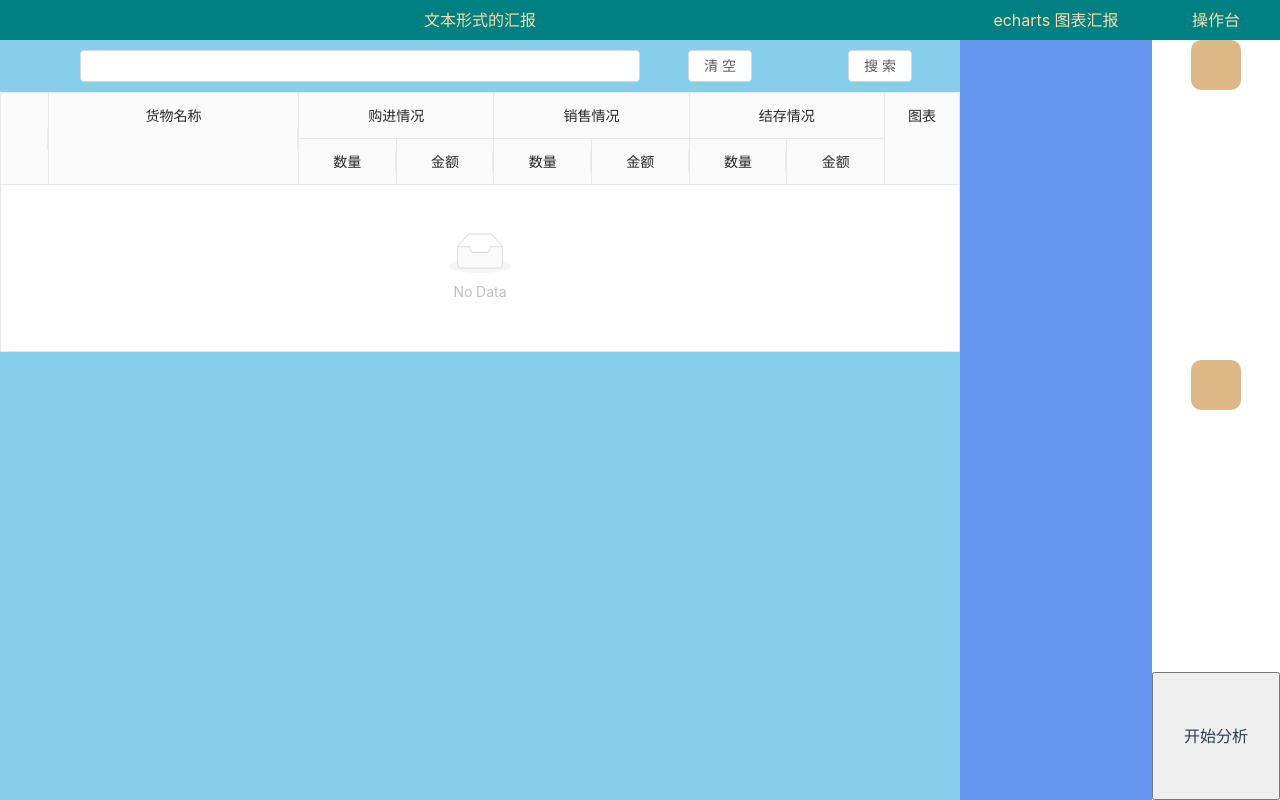
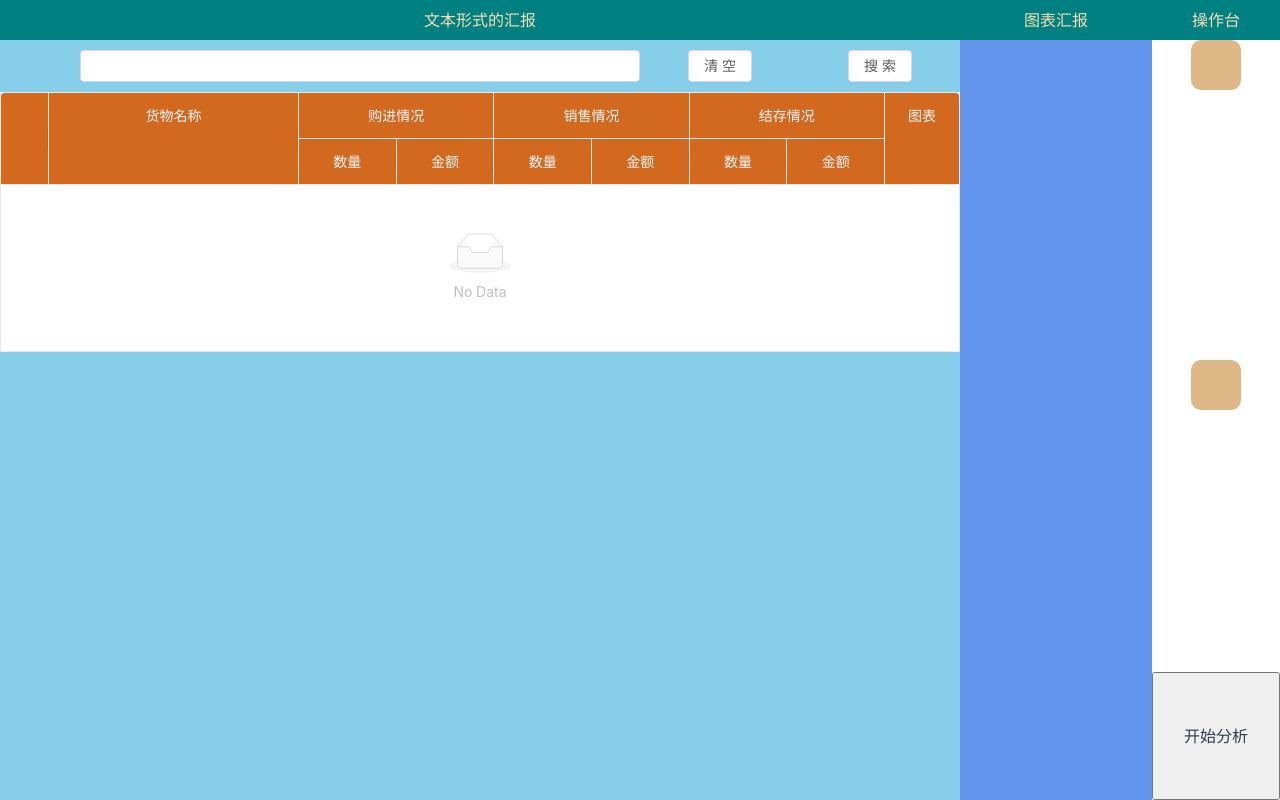
Before and after one commit to BodomLake/tax-check, a Vue app: page / in a window 1280 px wide. Built offline with nearby package versions, Linux system fonts and the light colour scheme.

Commit message:
样式改动

```diff
--- a/babel.config.js
+++ b/babel.config.js
@@ -1,6 +1,12 @@
 module.exports = {
   presets: [
     '@vue/cli-plugin-babel/preset',
+    [
+      '@vue/babel-preset-jsx',
+      {
+        'injectH': false
+      }
+    ]
   ],
   plugins: [
     [
--- a/package.json
+++ b/package.json
@@ -17,6 +17,8 @@
     "xlsx": "^0.17.4"
   },
   "devDependencies": {
+    "@vue/babel-helper-vue-jsx-merge-props": "^1.2.1",
+    "@vue/babel-preset-jsx": "^1.2.4",
     "@vue/cli-plugin-babel": "~4.5.0",
     "@vue/cli-plugin-router": "~4.5.0",
     "@vue/cli-plugin-vuex": "~4.5.0",
--- a/src/App.vue
+++ b/src/App.vue
@@ -24,5 +24,6 @@ body {
   padding: 0px;
   height: 100vh;
   width: 100%;
+  font-weight: 500;
 }
 </style>
--- a/src/def/Subject.js
+++ b/src/def/Subject.js
@@ -1,13 +1,15 @@
 // ”货物名称“  ???
 //   “发票号码“ "发票代码"  "金额" “数量”  ”开票日期“
 export default class Subject {
-  constructor(key, No, code, money, count, issueDate, asMember) {
+  constructor(key, No, code, money, count, issueDate, asMember, type) {
     this.key = key;
     this.No = No
     this.code = code
     this.money = money
     this.count = count
     this.issueDate = issueDate || new Date();
+    // earn or offer
+    this.type = type;
     // 是否成为 统计计数的一项呢？
     this.asMember = asMember || true;
   }
--- a/src/def/Ticket.js
+++ b/src/def/Ticket.js
@@ -1,5 +1,8 @@
-export default class Ticket {
+import Reactive from "./Reactive";
+
+export default class Ticket extends Reactive {
   constructor(goodsName) {
+    super();
     this.goodsName = goodsName;
     // 总计金额
     this.money = 0;
@@ -7,6 +10,14 @@ export default class Ticket {
     this.count = 0;
     // 每一栏数据的来源
     this.source = [];
+    this.defineReactive('source')
+    this.$watch = {
+      'source': (val, oldVal) => {
+        if (val != oldVal) {
+          this.summary()
+        }
+      }
+    }
   }
 
   addSource(src) {
@@ -16,12 +27,15 @@ export default class Ticket {
 
   summary() {
     this.source.forEach((src, index) => {
-      this.money += parseFloat(src.money)
-      this.count += parseFloat(src.count)
+      if (src.asMember) {
+        this.money += parseFloat(src.money)
+        this.count += parseFloat(src.count)
+      }
     })
     this.money = this.money.toFixed(2)
     this.count = this.count.toFixed(2)
     return this;
   }
 
+
 }
--- a/src/def/Union.js
+++ b/src/def/Union.js
@@ -3,7 +3,7 @@ import {v4 as uuidv4} from "uuid";
 export default class Union {
 
   constructor(key, goodsName, earnMoney, earnCount, offerMoney, offerCount) {
-    this.key = key || uuidv4(),
+    this.key = key || uuidv4();
     // 购进情况
     this.earnMoney = parseFloat(earnMoney) || 0;
     this.earnCount = parseFloat(earnCount) || 0;
@@ -21,8 +21,8 @@ export default class Union {
   }
 
   calcRest() {
-    this.restMoney = (this.earnMoney - this.offerMoney).toFixed(2);
-    this.restCount = (this.earnCount - this.offerCount).toFixed(2);
+    this.restMoney = parseFloat((this.earnMoney - this.offerMoney).toFixed(2))
+    this.restCount = parseFloat((this.earnCount - this.offerCount).toFixed(2))
     return this;
   }
 
--- a/src/main.js
+++ b/src/main.js
@@ -9,7 +9,7 @@ Vue.config.productionTip = false
  * Antd 按需引入
  */
 // import Button from 'ant-design-vue/lib/?????????????';
-import {Button, Row, Col, Input, List, Icon, Table} from 'ant-design-vue';
+import {Button, Row, Col, Input, List, Icon, Table, Checkbox} from 'ant-design-vue';
 
 Vue.component(Button.name, Button);
 Vue.component(Row.name, Row);
@@ -19,6 +19,7 @@ Vue.component(List.name, List);
 Vue.component(List.Item.name, List.Item);
 Vue.component(Table.name, Table);
 Vue.component(Icon.name, Icon);
+Vue.component(Checkbox.name, Checkbox);
 
 /* 引入Antd样式 */
 // import 'ant-design-vue/dist/antd.css';
--- a/src/views/Home.vue
+++ b/src/views/Home.vue
@@ -28,14 +28,17 @@
         </a-row>
 
         <div class="result">
-          <a-table style="height: inherit" :columns="outerColumns" :data-source="displayData" :pagination="false"
-                   @expand="expandRow"
+          <a-table style="height: inherit" :columns="outerColumns" :data-source="summaryData" :pagination="false"
+                   :size="'small'" @expand="expandRow" @expandedRowsChange="expandedRowsChange"
+                   :rowClassName="outerRowClassName" :customHeaderRow="customHeaderRow"
                    :scrollToFirstRowOnChange="true" bordered size="middle" :scroll="{ y: 700 }">
+            <!-- 展示该行表格的按钮 -->
             <a slot="charts" slot-scope="text">
               <a-icon type="pie-chart"/>
             </a>
-            <a-table slot="expandedRowRender" :columns="innerColumns" :data-source="innerData" :pagination="false">
-
+            <!-- 内层表格 -->
+            <a-table slot="expandedRowRender" :customRow="subjectCustomRow" :rowClassName="subjectRowClassName"
+                     :columns="innerColumns" :data-source="innerData" :pagination="false">
             </a-table>
           </a-table>
         </div>
@@ -48,7 +51,7 @@
     <div class="right">
       <div class="title-bar">
         <div class="text-center">
-          echarts 图表汇报
+          图表汇报
         </div>
       </div>
       <div class="charts">
@@ -71,11 +74,11 @@
         <FileDropZone ref="offer" :multiple="true"></FileDropZone>
       </div>
 
-
       <button class="analysis-btn" @click="startAnalysis">
         开始分析
       </button>
 
+      <!--<a-checkbox></a-checkbox>-->
     </div>
   </div>
 </template>
@@ -93,6 +96,9 @@ function randNum() {
 }
 
 var matchKey = '货物名称'
+// data['发票号码'], data['发票代码'], data['金额'], data['数量'], data['开票日期'],
+var subjectKey = ['发票号码', '发票代码', '金额', '数量', '开票日期']
+
 const displayData = [];
 for (let i = 0; i < 100; i++) {
   displayData.push({
@@ -183,28 +189,11 @@ const outerColumns = [
     scopedSlots: {customRender: 'charts'}
   },
 ]
-const innerColumns = [
-  {title: '发票号码', dataIndex: 'No', key: 'No'},
-  {title: '发票代码', dataIndex: 'code', key: 'code'},
-  {title: '金额', dataIndex: 'money', key: 'money'},
-  {title: '数量', dataIndex: 'count', key: 'count'},
-  {title: '开票日期', dataIndex: 'issueDate', key: 'issueDate'},
-]
-const innerData = [];
-for (let i = 0; i < 5; ++i) {
-  innerData.push({
-    key: i,
-    No: i,
-    code: uuidv4(),
-    money: Math.ceil(Math.random() * 1000),
-    issueDate: '2014-12-24 23:12:00',
-    count: Math.ceil(Math.random() * 1000)
-  });
-}
+
 // 处理原始数据的方法
 // 遍历每一条数据（每一条数据 对应着 发票的 一栏），根据 “货物名称” 这个字段 归类
 // 归类之后，设计嵌套的子表格 "发票代码" “发票号码“ ”开票日期“ ”货物名称“
-function resolveRaw(resolved, original) {
+function resolveRaw(resolved, original, type) {
   // 循环原始数据
   original.forEach((data, index) => {
     // 获取货物名称
@@ -214,7 +203,9 @@ function resolveRaw(resolved, original) {
       return data.goodsName == goodsName
     })
     // 如果分类中没有这个货物 就新建一个对象 并且放入对象内部的列表 中
-    let subject = new Subject(index, data['发票号码'], data['发票代码'], data['金额'], data['数量'], data['开票日期'])
+    let subject = new Subject(index, ...(subjectKey.map(sk => {
+      return data[sk]
+    })), true, type)
     if (!exist) {
       resolved.push(new Ticket(goodsName).addSource(subject))
     } else {       // 如果有，就再对应的货物对象中加入 该发票栏的数据
@@ -236,12 +227,14 @@ function resolveRaw(resolved, original) {
 
 // 处理得到并集
 function resolveUnion(offerData, earnData) {
+  // 并集对象的数组
   let unionResult = []
-  // 先遍历 获取票 (购进情况);
+  // 先遍历 取得发票组 (购进情况);
   // debugger;
   for (let i = 0; i < earnData.length; i++) {
     // 创建一个对象
     let union = new Union(i, earnData[i].goodsName, earnData[i].money, earnData[i].count)
+    // 遍历 开具发票组
     for (let j = 0; j < offerData.length; j++) {
       if (offerData[j].goodsName == earnData[i].goodsName) {
         // 用+ 和 = 都可以，因为已经 去重了一遍，那么就不会有 两个同名商品栏目 出现在 offerData数组之中
@@ -249,10 +242,13 @@ function resolveUnion(offerData, earnData) {
         union.offerCount += parseFloat(offerData[j].count)
         // 计算 结存情况
         union.calcRest();
+        // 添加 开具发票组的数据
         union.offerSubjects.push(...offerData[j].source)
       }
     }
+    // 添加 获取发票组 数据
     union.earnSubjects.push(...earnData[i].source)
+    // 存入一个并集对象
     unionResult.push(union)
   }
   return unionResult;
@@ -264,9 +260,30 @@ export default {
   data() {
     return {
       outerColumns: outerColumns,
-      innerColumns: innerColumns,
-      displayData: [],
-      innerData: innerData,
+      innerColumns: [
+        {title: '发票号码', dataIndex: 'No', key: 'No', align: 'center',},
+        {title: '发票代码', dataIndex: 'code', key: 'code', align: 'center',},
+        {title: '金额', dataIndex: 'money', key: 'money', align: 'center',},
+        {title: '数量', dataIndex: 'count', key: 'count', align: 'center',},
+        {title: '开票日期', dataIndex: 'issueDate', key: 'issueDate', align: 'center',},
+        {
+          title: '计入一员', dataIndex: 'asMember', key: 'asMember', align: 'center',
+          customRender: (text, record, index) => {
+            console.log(text, record, index)
+            let asMember = record.asMember
+            return <a-checkbox checked={asMember}
+                               onclick={(e) => {
+                                 e.stopPropagation();
+                                 this.innerData[index].asMember = !this.innerData[index].asMember;
+                                 if (this.expandedRowIndex) {
+                                   // this.summaryData[this.expandedRowIndex].summary();
+                                 }
+                               }}
+            ></a-checkbox>
+          },
+        },
+      ],
+      innerData: [],
       // 从excel读取出来的原始数据
       earnData: {
         original: [],
@@ -278,13 +295,21 @@ export default {
       },
       // (取得+开具)汇总数据
       summaryData: [],
+      // 被展开的行的序号
+      expandedRowIndex: undefined,
     }
   },
   computed: {},
   mounted() {
+    document.querySelectorAll('th').forEach(th => {
+      th.style.backgroundColor = 'chocolate'
+      th.style.color = 'aliceblue'
+    })
   },
   methods: {
-    // 默认获取workbook的第一个sheet
+    /**
+     * 默认获取workbook的第一个sheet
+     */
     startAnalysis() {
       let offerFileZone = this.$refs['offer'];
       let earnFileZone = this.$refs['earn'];
@@ -303,7 +328,7 @@ export default {
             // 保存原始数据
             this.earnData.original = res
             // console.log(file.name, res);
-            resolveRaw(this.earnData.resolved, res)
+            resolveRaw(this.earnData.resolved, res, 'earn')
             // 解决了
             resolve()
           }
@@ -327,7 +352,7 @@ export default {
             // 保存原始数据
             this.offerData.original = res
             // console.log(file.name, res);
-            resolveRaw(this.offerData.resolved, res)
+            resolveRaw(this.offerData.resolved, res, 'offer')
             // 解决了
             resolve()
           }
@@ -338,18 +363,60 @@ export default {
       })
 
       Promise.all([...promiseArray1, ...promiseArray2]).then(result => {
-        this.displayData = resolveUnion(this.offerData.resolved, this.earnData.resolved)
+        this.summaryData = resolveUnion(this.offerData.resolved, this.earnData.resolved)
       })
 
     },
-    // 展开一行，触发，修改内层表格的数据
+    /**
+     * 展开一行，触发，修改内层表格的数据
+     * @param expanded
+     * @param record
+     */
     expandRow(expanded, record) {
       // this.expandedRowKeys = [] // 重置展开节点，只展开当前点击的节点（内部数据调用模板，无法做到同时几个内层表格数据直接缓存在页面）
       console.log(expanded, record)
       this.innerData = Array.of(record.earnSubjects, record.offerSubjects).flat();
-      if (expanded) {
+    },
+    /**
+     * 子表格的行所附带的样式类名
+     * @param record
+     * @param index
+     * @returns {string}
+     */
+    subjectRowClassName(record, index) {
+      // console.log(record, index)
+      if (record.type == 'offer') {
+        return 'subject-table-offer'
+      } else {
+        return 'subject-table-earn'
       }
+
     },
+    /**
+     * 表格的自定义表头的每一列
+     * @param column
+     * @param index
+     */
+    customHeaderRow(column, index) {
+      // console.log(column, index)
+    },
+    // 子表格的自定义行
+    subjectCustomRow(record, index) {
+      // console.log(record, index)
+    },
+    outerRowClassName() {
+      return 'outer-table'
+    },
+    counterChange(e) {
+      console.log(e)
+      e.target.checked = !e.target.checked
+    },
+    expandedRowsChange(expandedRowKeys) {
+      console.log('expandedRowKeys', expandedRowKeys[0] || expandedRowKeys)
+      if (expandedRowKeys[0]) {
+        this.expandedRowIndex = expandedRowKeys[0]
+      }
+    }
   }
 }
 </script>
@@ -407,7 +474,20 @@ export default {
 }
 
 </style>
+<!-- antd-vue-table-special-style -->
 <style scoped>
+/deep/ .outer-table {
+  background-color: aliceblue;
+  font-weight: 600;
+}
+
+/deep/ .subject-table-offer {
+  background-color: yellowgreen;
+}
+
+/deep/ .subject-table-earn {
+  background-color: cornflowerblue;
+}
 
 .texture {
   background-color: skyblue;
```
Also changed, not shown: 1 other file (tests, documents, lock files or other folders).
